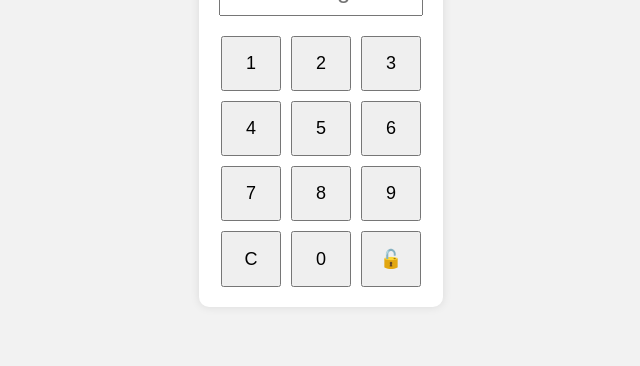
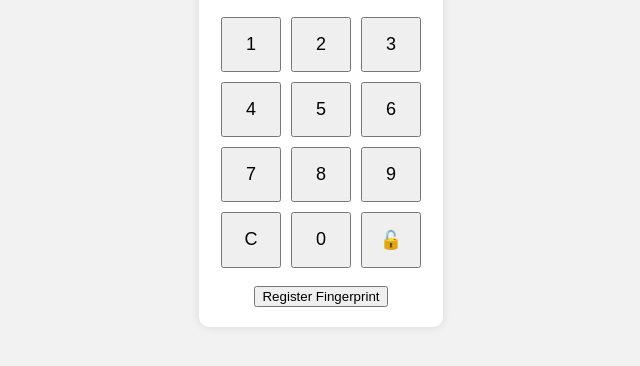
Before and after one commit to devanshijethwa0508/smart-lock-web, a plain HTML site: page index.html in a window 1280 px wide. Shown: the part 314-680 px from the top of the page, without its empty margins (319-959 px from the left). Drawn offline with Linux system fonts and the light colour scheme.

Commit message:
Add files via upload

```diff
--- a/index.html
+++ b/index.html
@@ -25,6 +25,8 @@
       <button onclick="addDigit('0')">0</button>
       <button onclick="startAuth()">🔓</button>
     </div>
+    <br>
+    <button onclick="register()">Register Fingerprint</button>
   </div>
   <script src="script.js"></script>
 </body>
--- a/script.js
+++ b/script.js
@@ -8,6 +8,34 @@ function addDigit(digit) {
 
 function clearPin() {
   document.getElementById('pinInput').value = '';
+}
+
+async function register() {
+  const options = {
+    publicKey: {
+      challenge: new Uint8Array(32),
+      rp: { name: "Smart Lock" },
+      user: {
+        id: new Uint8Array(16),
+        name: "user@example.com",
+        displayName: "Smart Lock User"
+      },
+      pubKeyCredParams: [{ type: "public-key", alg: -7 }],
+      authenticatorSelection: {
+        authenticatorAttachment: "platform",
+        userVerification: "required"
+      },
+      timeout: 60000,
+      attestation: "none"
+    }
+  };
+
+  try {
+    const credential = await navigator.credentials.create(options);
+    alert("✅ Fingerprint Registered!");
+  } catch (err) {
+    alert("❌ Registration failed: " + err);
+  }
 }
 
 async function startAuth() {
@@ -28,8 +56,8 @@ async function startAuth() {
   try {
     const credential = await navigator.credentials.get(options);
     alert("✅ Authenticated!");
-    fetch("http://192.168.4.1/unlock", { method: "POST" }); // replace with ESP8266 IP
+    fetch("http://192.168.4.1/unlock", { method: "POST" }); // Replace with your ESP8266 IP
   } catch (err) {
-    alert("❌ Authentication failed");
+    alert("❌ Authentication failed: " + err);
   }
 }
```
